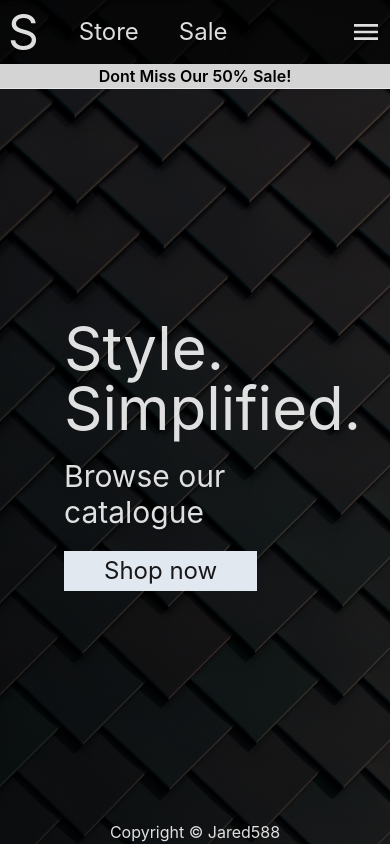
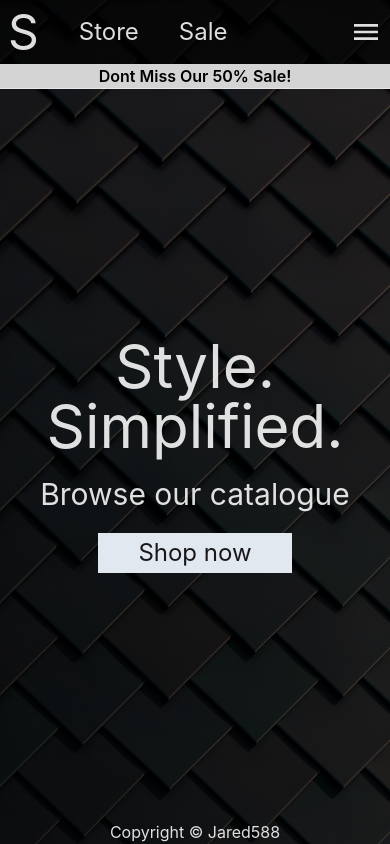
Before and after one commit to Jared588/shopping-cart, a React (Vite) app: page /home in a window 390 px wide. Built offline with nearby package versions, Linux system fonts and the light colour scheme.

Commit message:
Improve responsiveness of Homepage

```diff
--- a/src/Home.jsx
+++ b/src/Home.jsx
@@ -5,7 +5,7 @@ function Home() {
   return (
     <div className="flex flex-col min-h-svh justify-between bg-black bg-opacity-50">
       <Header />
-      <div className="text-5xl bg-black bg-opacity-50 border-t flex flex-auto justify-left items-center text-left px-16">
+      <div className="text-5xl bg-black bg-opacity-50 border-t flex flex-auto justify-center sm:justify-start items-center text-center sm:text-left sm:px-16">
         <div>
           <p className="slide-in mb-5 text-6xl">Style. Simplified.</p>
           <p className="slide-in-2 mb-2 text-3xl">Browse our catalogue</p>
```
